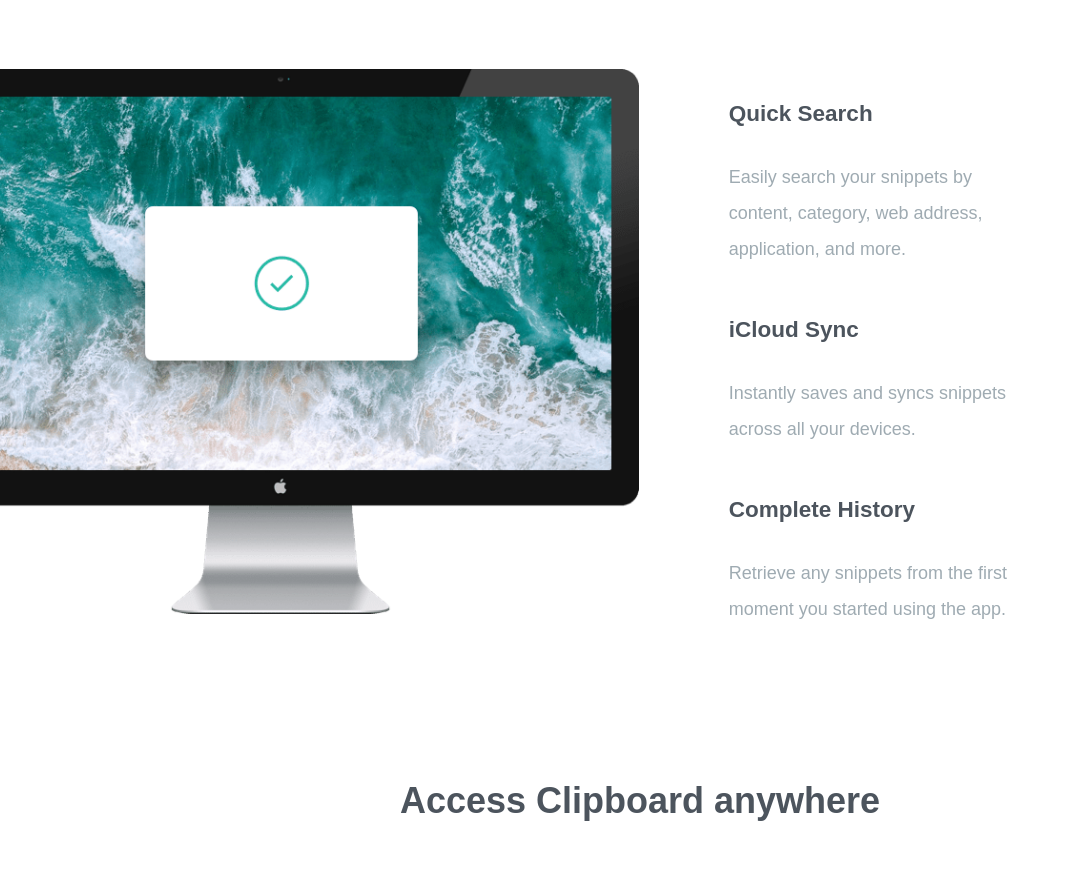
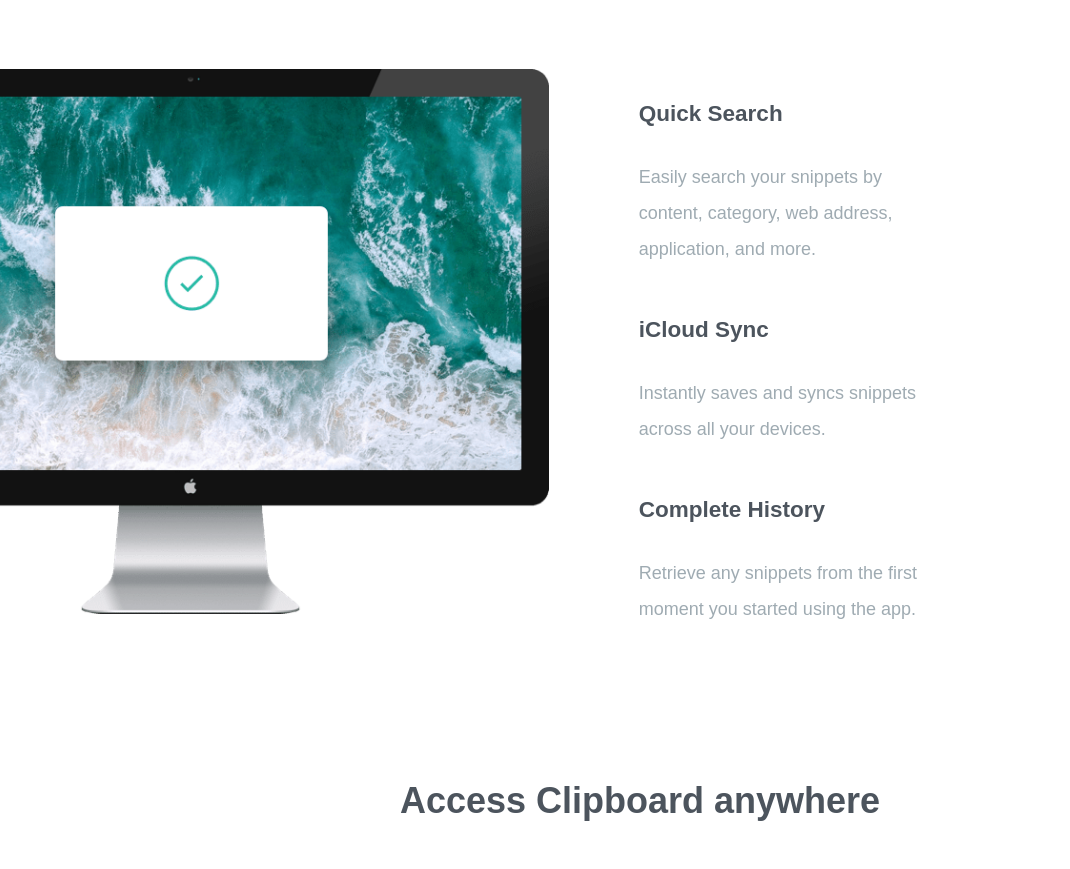
Before and after one commit to Fox7Fog/Frontend-Mentor-challenge-4, a plain HTML site: page index.html in a window 1280 px wide. Shown: the part 954-1823 px from the top of the page, without its empty margins (0-1070 px from the left). Drawn offline with Linux system fonts and the light colour scheme; a web font is replaced by a local one.

Commit message:
moving the pic

```diff
--- a/styles.css
+++ b/styles.css
@@ -177,7 +177,7 @@ main {
 .img-computer {
     width: 80%;
     height: 80%;
-    margin-left: -15rem;
+    margin-left: -20rem;
 
 }
 
```
